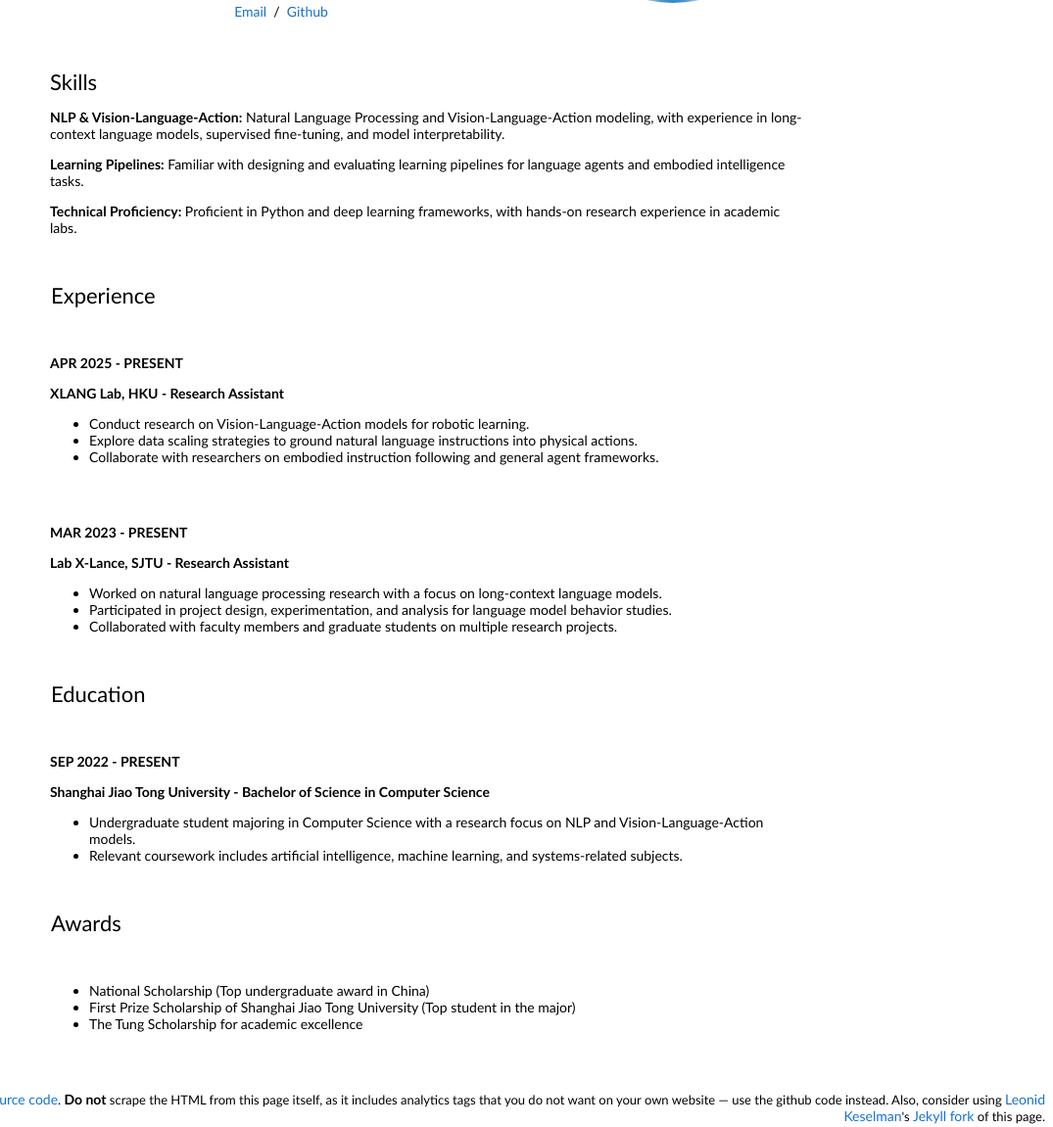
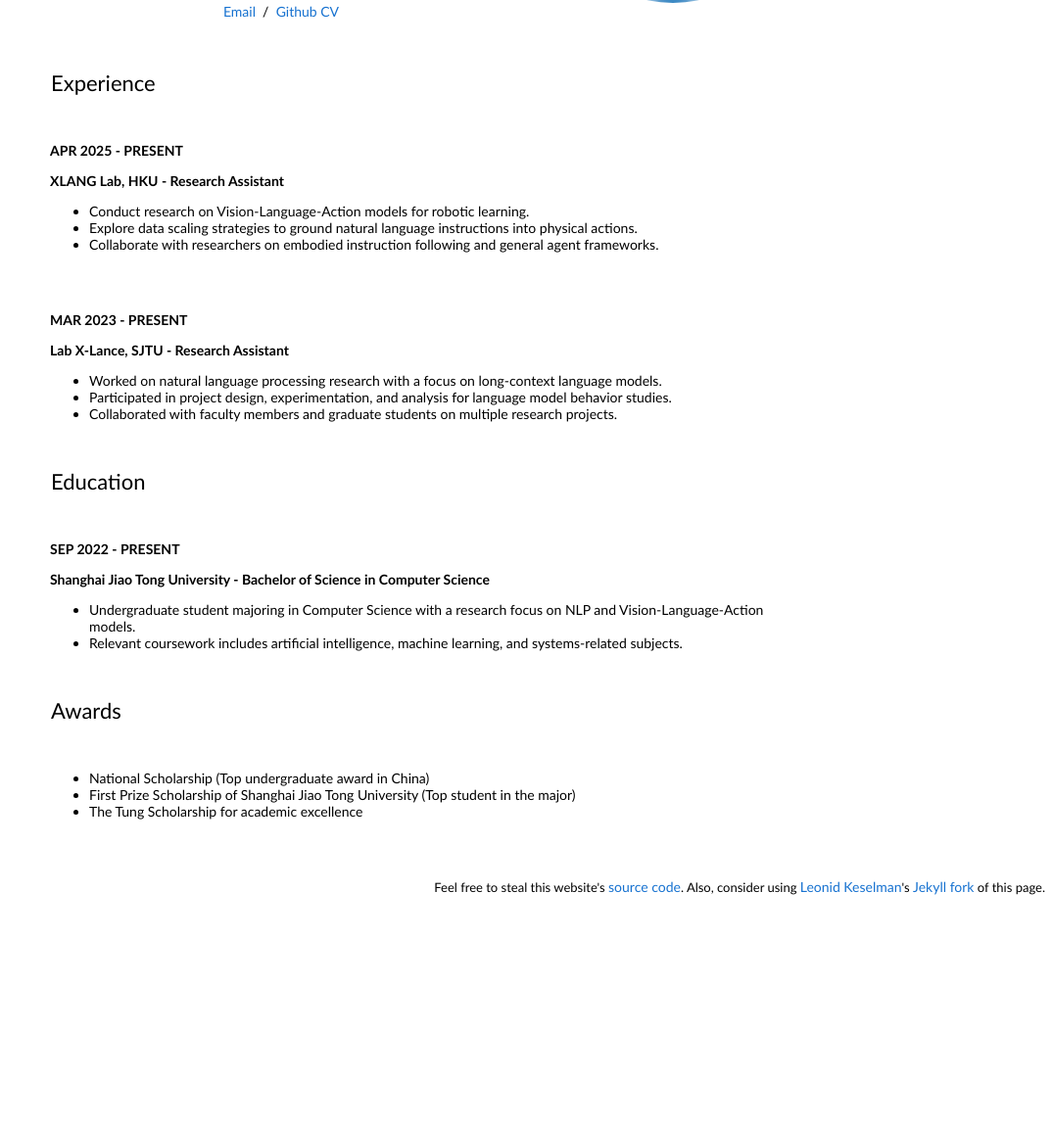
Before and after one commit to yaotu-space/yaotu-space.github.io, a plain HTML site: page index.html in a window 1280 px wide. Shown: the part 310-1461 px from the top of the page at 98% size, without its empty margins (205-1280 px from the left). After the commit the page ends 1245 px from the top, so only its background shows below. Drawn offline with Linux system fonts and the light colour scheme.

Commit message:
update info

```diff
--- a/index.html
+++ b/index.html
@@ -34,26 +34,11 @@
                 <p style="text-align:center">
                   <a href="mailto:yaotu@sjtu.edu.cn">Email</a> &nbsp;/&nbsp;
                   <a href="https://github.com/yaotu-space">Github</a>
+                  <a href="yaotu.pdf">CV</a>
                 </p>
               </td>
               <td style="padding:2.5%;width:37%;max-width:37%">
                 <img style="width:100%;max-width:100%;object-fit: cover; border-radius: 50%;" alt="profile photo" src="images/favicon/favicon.ico">
-              </td>
-            </tr>
-          </tbody></table>
-          <table style="width:100%;border:0px;border-spacing:0px;border-collapse:separate;margin-right:auto;margin-left:auto;"><tbody>
-              <tr>
-              <td style="padding:16px;width:100%;vertical-align:middle">
-                <h2>Skills</h2>
-                <p>
-                  <strong>NLP & Vision-Language-Action:</strong> Natural Language Processing and Vision-Language-Action modeling, with experience in long-context language models, supervised fine-tuning, and model interpretability.
-                </p>
-                <p>
-                  <strong>Learning Pipelines:</strong> Familiar with designing and evaluating learning pipelines for language agents and embodied intelligence tasks.
-                </p>
-                <p>
-                  <strong>Technical Proficiency:</strong> Proficient in Python and deep learning frameworks, with hands-on research experience in academic labs.
-                </p>
               </td>
             </tr>
           </tbody></table>
@@ -135,7 +120,7 @@
               <td style="padding:0px">
                 <br>
                 <p style="text-align:right;font-size:small;">
-                  Feel free to steal this website's <a href="https://github.com/jonbarron/jonbarron_website">source code</a>. <strong>Do not</strong> scrape the HTML from this page itself, as it includes analytics tags that you do not want on your own website &mdash; use the github code instead. Also, consider using <a href="https://leonidk.com/">Leonid Keselman</a>'s <a href="https://github.com/leonidk/new_website">Jekyll fork</a> of this page.
+                  Feel free to steal this website's <a href="https://github.com/jonbarron/jonbarron_website">source code</a>. Also, consider using <a href="https://leonidk.com/">Leonid Keselman</a>'s <a href="https://github.com/leonidk/new_website">Jekyll fork</a> of this page.
                 </p>
               </td>
             </tr>
```
Also changed, not shown: 1 other file.
